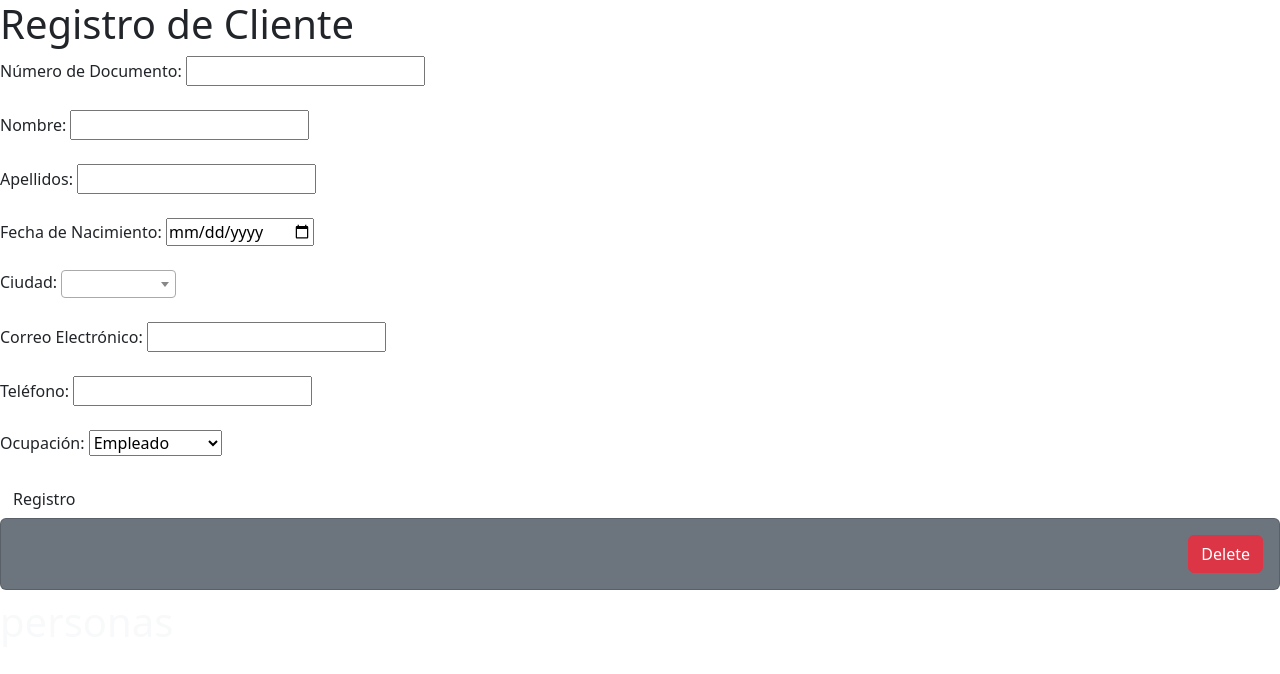
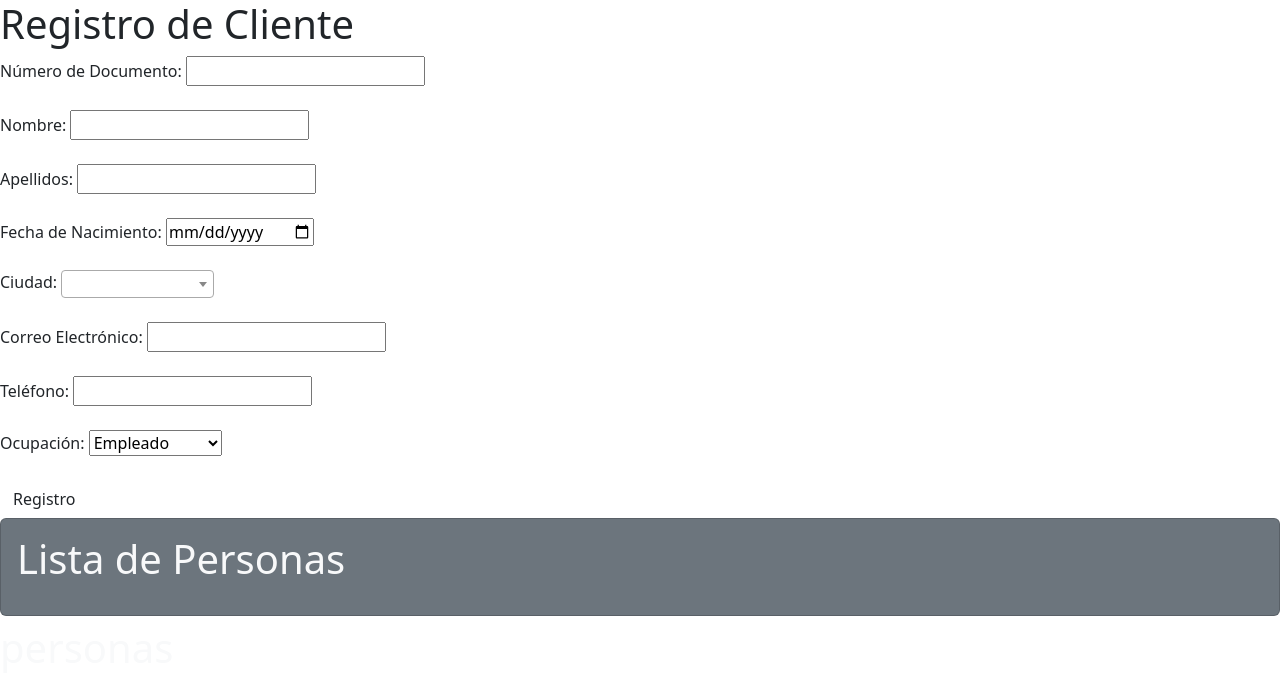
Before and after one commit to CatSnoopy/Crud, a Django app: page /personas/ in a window 1280 px wide. Shown: the top 674 px of the page. Run offline with Django 5.2, Linux system fonts and the light colour scheme; data that the repository does not hold is empty.

Commit message:
Add files via upload

```diff
--- a/CRUD1/crud/crud/settings.py
+++ b/CRUD1/crud/crud/settings.py
@@ -78,9 +78,9 @@ WSGI_APPLICATION = 'crud.wsgi.application'
 DATABASES = {
      'default': {
         'ENGINE': 'django.db.backends.postgresql',
-        'NAME': 'crud',
-        'USER': 'fabrica',
-        'PASSWORD': 'fabrica2024*',
+        'NAME': 'postgres',
+        'USER': 'postgres',
+        'PASSWORD': '1234',
         'HOST': 'localhost',
         'PORT': '5432',
     }
--- a/CRUD1/crud/personas/templates/formulario.html
+++ b/CRUD1/crud/personas/templates/formulario.html
@@ -72,19 +96,22 @@
           class="card card-body bg-secondary text-light d-flex flex-row justify-content-between mb-2"
         >
           <div>
-            <h3 class="h6">{{personas.documento}}</h3>
-            <p>{{personas.nombre}}</p>
-            <p>{{personas.apellidos}}</p>
-            <p>{{personas.fecha_nacimiento}}</p>
-            <p>{{personas.ciudad}}</p>
-            <p>{{personas.correo}}</p>
-            <p>{{personas.telefono}}</p>
-            <p>{{personas.ocupacion}}</p>
+            <body>
+              <h1>Lista de Personas</h1>
+              <ul>
+                {% for persona in personas %}
+                <li>
+                    {{ persona.nombre }} {{ persona.apellidos }} - {{ persona.fecha_nacimiento }} - {{ persona.ciudad }} - {{ persona.correo }} - {{ persona.telefono }} - {{ persona.ocupacion }}
+                    <form action="{% url 'eliminar_persona' persona.numero_de_documento %}" method="post">
+                        {% csrf_token %}
+                        <button type="submit">Eliminar</button>
+                    </form>
+                </li>
+            {% endfor %}
+              </ul>
+          </body>
           </div>
-          <form action="url 'delete_personas' personas.id " method="POST">
-            {% csrf_token %}
-            <button class="btn btn-danger">Delete</button>
-          </form>
+
         </div>
       </div>
 
--- a/CRUD1/crud/personas/urls.py
+++ b/CRUD1/crud/personas/urls.py
@@ -7,6 +7,6 @@ from personas import views
 urlpatterns=[
     path('', views.formulario),
     path('new/', views.crear_personas, name='crear_personas'),
-   path('delete_personas/<int:personas_id>/', views.delete_personas, name='delete_personas')
-
+    path('mostrar_personas/', views.mostrar_personas, name='mostrar_personas'),
+     path('eliminar_persona/<int:personas_id>/', views.eliminar_persona, name='eliminar_persona')
 ]
--- a/CRUD1/crud/personas/views.py
+++ b/CRUD1/crud/personas/views.py
@@ -1,3 +1,4 @@
+
 from.models import Personas
 from django.http import HttpResponse
 from django.shortcuts import render, redirect, get_object_or_404
@@ -9,34 +10,40 @@ def formulario(request):
     personas=Personas.objects.all()
     return render(request, 'formulario.html',{"personas":personas})
 
-def crear_personas(request,personas_id):
+def crear_personas(request):
+    numero_de_documento_nuevo = request.POST.get('documento', '')
+    nombre_nuevo = request.POST.get('nombre', '')
+    apellidos_nuevo = request.POST.get('apellidos', '')
+    fecha_nacimiento_nuevo = request.POST.get('fecha_nacimiento', '')
+    ciudad_nuevo = request.POST.get('ciudad', '')
+    correo_nuevo = request.POST.get('correo', '')
+    telefono_nuevo = request.POST.get('telefono', '')
+    ocupacion_nuevo = request.POST.get('ocupacion', '')
 
-    documento_nuevo = request.POST['documento'],
-    nombre_nuevo = request.POST['nombre'],
-    apellidos_nuevo = request.POST['apellidos'],
-    fecha_nacimiento_nuevo = request.POST['fecha_nacimiento'],
-    ciudad_nuevo = request.POST['ciudad'],
-    correo_nuevo = request.POST['correo'],
-    telefono_nuevo = request.POST['telefono'],
-    ocupacion_nuevo = request.POST['ocupacion']
-    if documento_nuevo==""or nombre_nuevo==""or apellidos_nuevo==""or fecha_nacimiento_nuevo ==""or ciudad_nuevo==""or correo_nuevo==""or telefono_nuevo==""or ocupacion_nuevo=="":
-            personas= Personas.objects.all()
-            return render(
-                request, "formulario.html", {"personas": personas,"error": "Todos los campos son obligatorios"}
-            )
-    personas = Personas.objects.create (documento=documento_nuevo,
-                         nombre=nombre_nuevo,
-                         apellidos=apellidos_nuevo,
-                         fecha_nacimiento=fecha_nacimiento_nuevo,
-                         ciudad=ciudad_nuevo,
-                         correo=correo_nuevo,
-                         telefono=telefono_nuevo,
-                         ocupacion=ocupacion_nuevo)
-    personas.save()
+    if not numero_de_documento_nuevo or not nombre_nuevo or not apellidos_nuevo or not fecha_nacimiento_nuevo or not ciudad_nuevo or not correo_nuevo or not telefono_nuevo or not ocupacion_nuevo:
+        personas = Personas.objects.all()
+        return render(
+            request, "formulario.html", {"personas": personas, "error": "Todos los campos son obligatorios"}
+        )
+
+    nueva_persona = Personas.objects.create(
+        numero_de_documento=numero_de_documento_nuevo,
+        nombre=nombre_nuevo,
+        apellidos=apellidos_nuevo,
+        fecha_nacimiento=fecha_nacimiento_nuevo,
+        ciudad=ciudad_nuevo,
+        correo=correo_nuevo,
+        telefono=telefono_nuevo,
+        ocupacion=ocupacion_nuevo
+    )
     return redirect("/personas/")
 
 
-def delete_personas( personas_id):
-    personas = Personas(id=personas_id)
-    personas.delete()
-    return redirect("/personas/")
+def mostrar_personas(request):
+    personas = Personas.objects.all()
+    return render(request, 'mostrar_personas.html', {'personas': personas})
+
+def eliminar_persona(request, personas_id):
+    persona = get_object_or_404(Personas, pk=personas_id)
+    persona.delete()
+    return redirect('mostrar_personas')
```
Also changed, not shown: other parts of CRUD1/crud/personas/templates/formulario.html (+29 -5 lines), CRUD1/crud/personas/models.py (+9 -4 lines), CRUD1/crud/personas/templates/mostrar_personas.html (added, +21 -0 lines).
